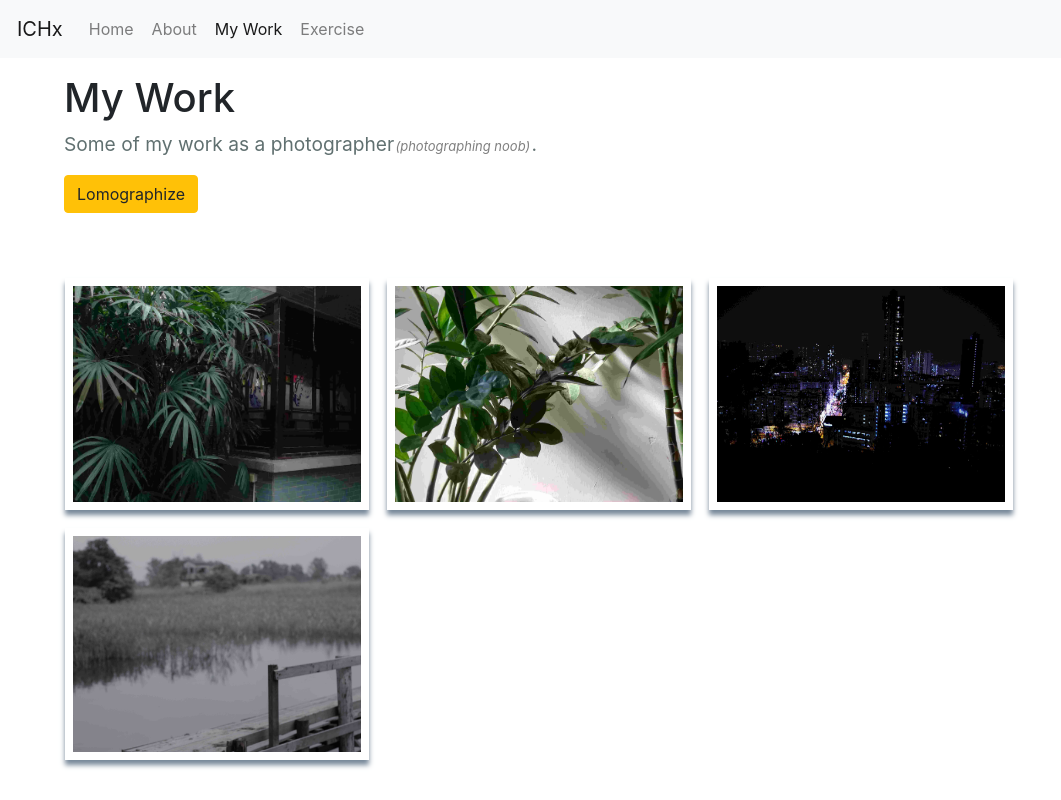
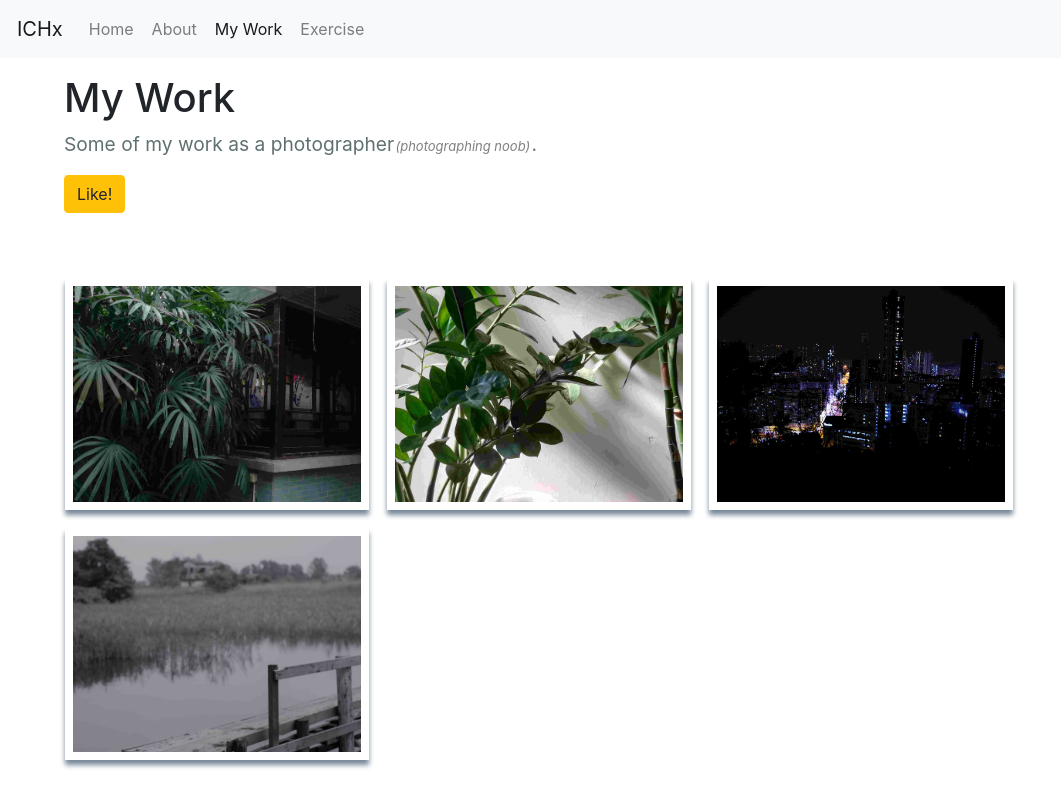
Before and after one commit to ICHx/20IAD-Pj1, a plain HTML site: page portfolio/index.html in a window 1280 px wide. Shown: the whole page, without its empty margins (0-1061 px from the left). Drawn offline with nearby package versions, Linux system fonts and the light colour scheme.

Commit message:
update to like

```diff
--- a/portfolio/index.html
+++ b/portfolio/index.html
@@ -34,7 +34,7 @@
   <p>Some of my work as a photographer<span class="ps">(photographing noob)</span>.</p>
 
   <aside id="lomo-enabler">
-    <button class="btn btn-warning">Lomographize</button>
+    <button class="btn btn-warning" onclick="alert('Thanks');">Like!</button>
   </aside>
 
 
```
